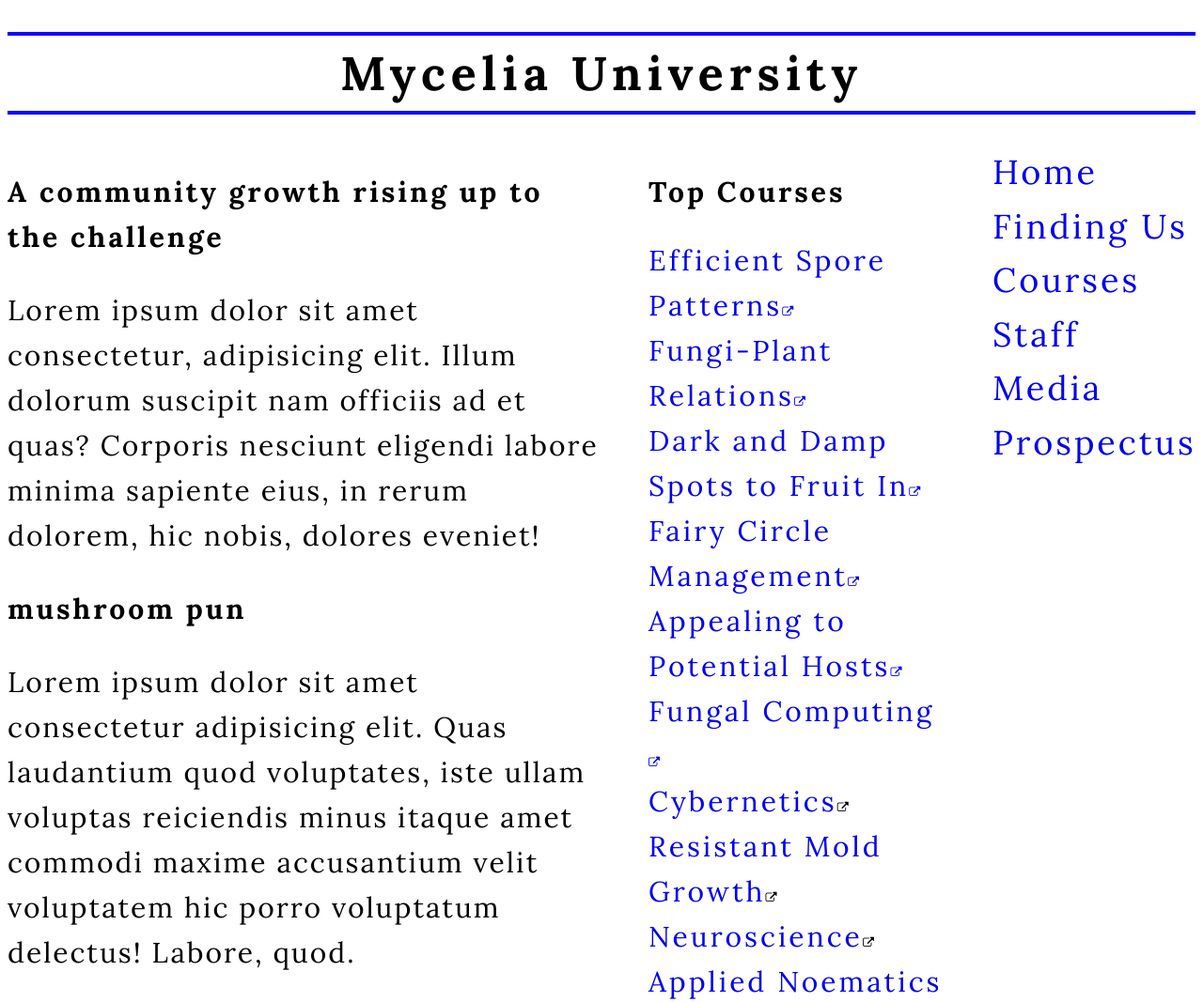
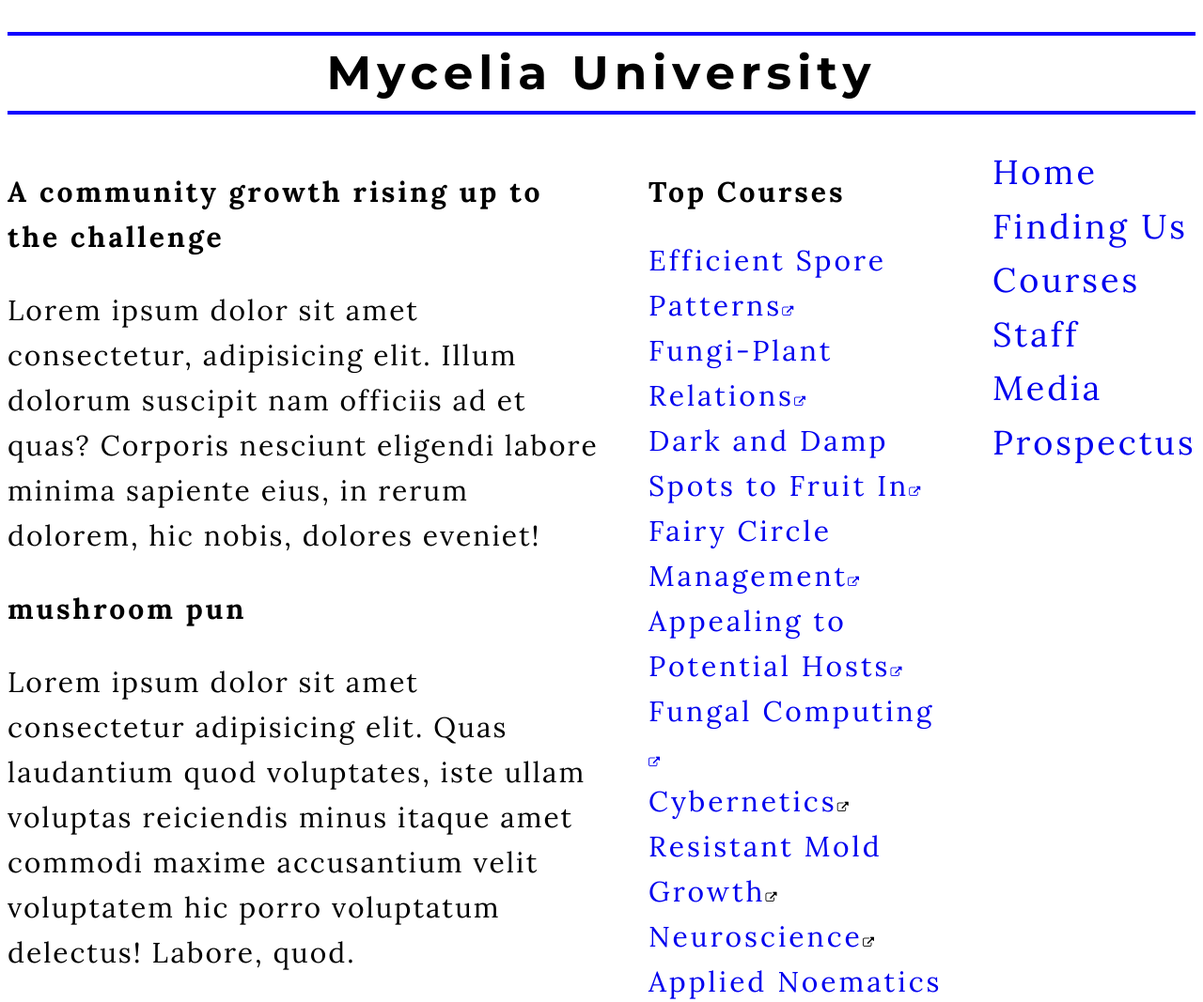
Before and after one commit to TaraTriplettDev/mycelia-university, a plain HTML site: page index.html in a window 1280 px wide. Shown: the top 1067 px of the page at 94% size. Drawn offline with Linux system fonts and the light colour scheme.

Commit message:
Implemented new fonts for body and header

```diff
--- a/styles.css
+++ b/styles.css
@@ -1,21 +1,34 @@
 @font-face {
   font-family: Lora;
-  src: url(./Fonts/Lora-VariableFont_wght.ttf);
+  src: url(../Fonts/Lora-VariableFont_wght.ttf);
 }
+
+@font-face {
+  font-family: Monsterrat;
+  src: url(../Fonts/Montserrat-VariableFont_wght.ttf);
+}
+
+/* @media screen and (max-width: 480px) {
+  navbar {font-size: 10px;
+    display: flex;
+    flex-direction: row;
+    justify-content: center;}
+
+} */
 
 * {
   font-size: 10px;
 }
 
 body {
-  font-family: Lora;
+  font-family: Lora, 'Times New Roman', Times, serif;
   letter-spacing: 3px;
   line-height: 1.6;
   background-color:white;
 }
 
 h1 {
-  /* font-family: 'Idealist Sans'; */
+  font-family: Monsterrat, 'Gill Sans', 'Gill Sans MT', Calibri, 'Trebuchet MS', sans-serif;
   display: flex;
   justify-content: center;
   font-size: 5em;
@@ -50,7 +63,7 @@ a:focus, a:hover {
 }
 
 a:active {
-  color: rgb(230, 230, 0);
+  color: rgb(230, 196, 0);
 }
 
 .grid-container {
@@ -68,10 +81,6 @@ navbar {
   display: flex;
   flex-direction: column;
 }
-
-/* .course {
-  font-size: 1em;
-} */
 
 #more {
   display: none;
```
